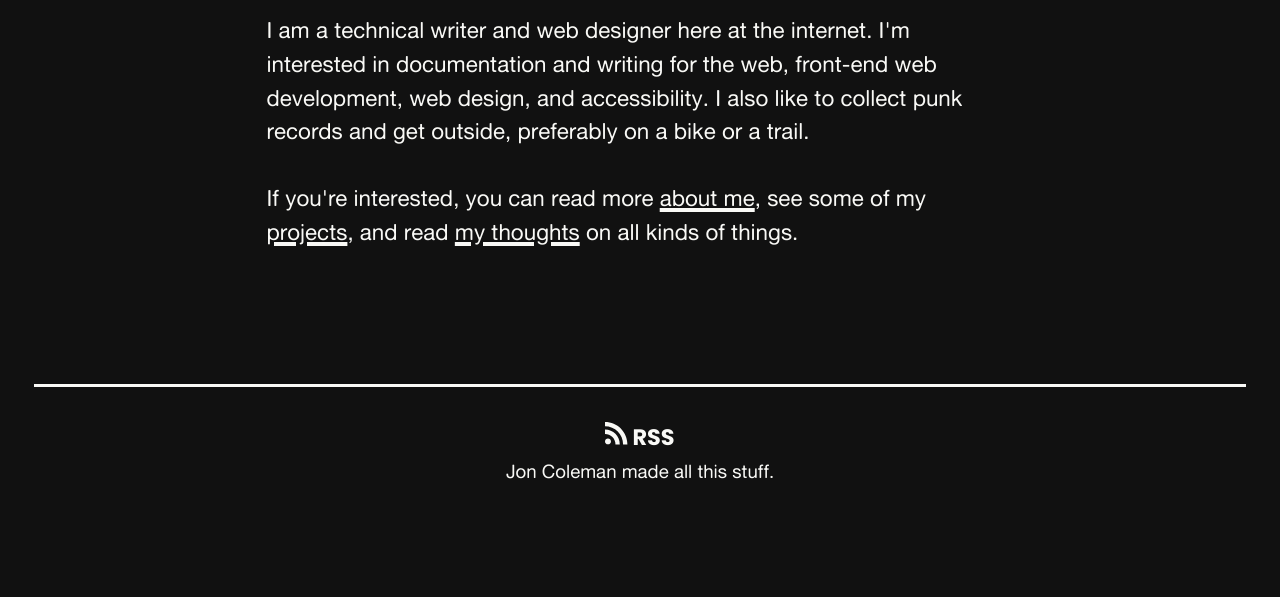
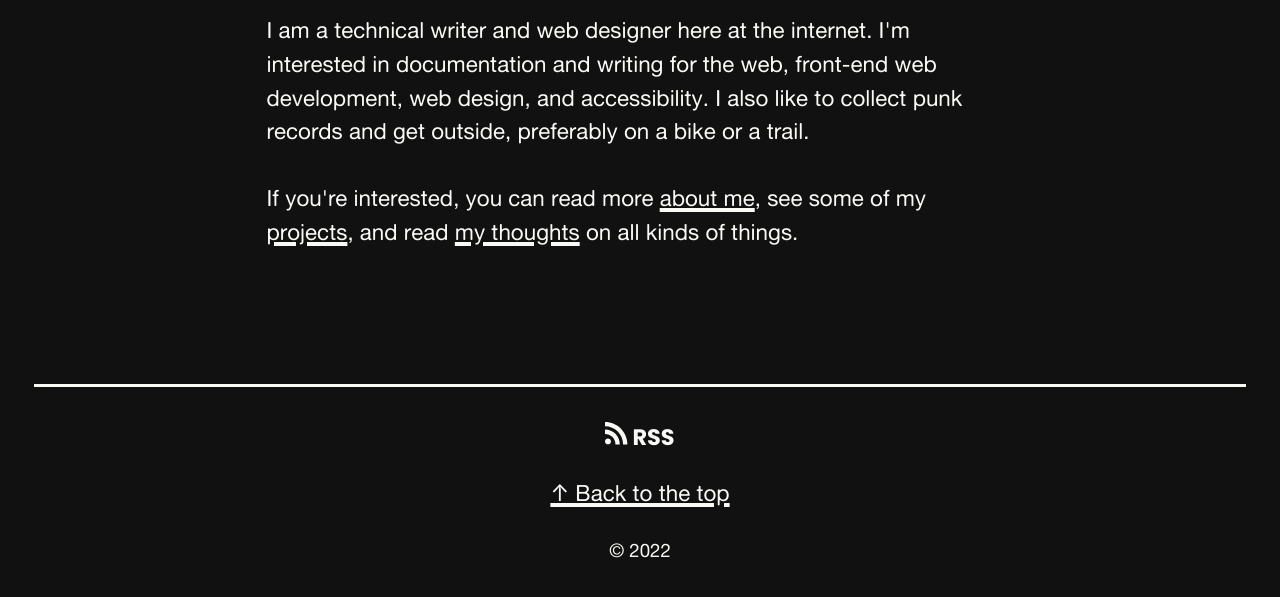
Before and after one commit to z336/jon-coleman, a Gatsby site: page / in a window 1280 px wide. Shown: the part 429-1026 px from the top of the page. Before the commit the page ends 962 px from the top, so only its background shows below. Built offline with nearby package versions, Linux system fonts and the light colour scheme; Gatsby itself is replaced by a stand-in of ours.

Commit message:
added back to top navigation

```diff
--- a/src/components/Footer.js
+++ b/src/components/Footer.js
@@ -4,14 +4,17 @@ import { ImRss } from 'react-icons/im';
 
 export default function Footer() {
   return (
-    <footer>
+    <footer className={styles.footerStack}>
       <div className={styles.rss}>
         <a href="/rss.xml">
           <ImRss /> RSS
         </a>
       </div>
       <div>
-        <small>Jon Coleman made all this stuff.</small>
+        <a href="#header">↑ Back to the top</a>
+      </div>
+      <div>
+        <small>© {new Date().getFullYear()}</small>
       </div>
     </footer>
   );
--- a/src/components/Footer.module.scss
+++ b/src/components/Footer.module.scss
@@ -7,3 +7,9 @@
     text-decoration: none;
   }
 }
+
+.footerStack {
+  > * + * {
+    margin-top: 1rem;
+  }
+}
--- a/src/components/Nav.js
+++ b/src/components/Nav.js
@@ -5,7 +5,7 @@ import * as styles from './Nav.module.scss';
 
 export default function Nav() {
   return (
-    <header>
+    <header id="header">
       <nav className={styles.primaryNavigation}>
         <div className={styles.grid}>
           <div className={styles.brand}>
```
